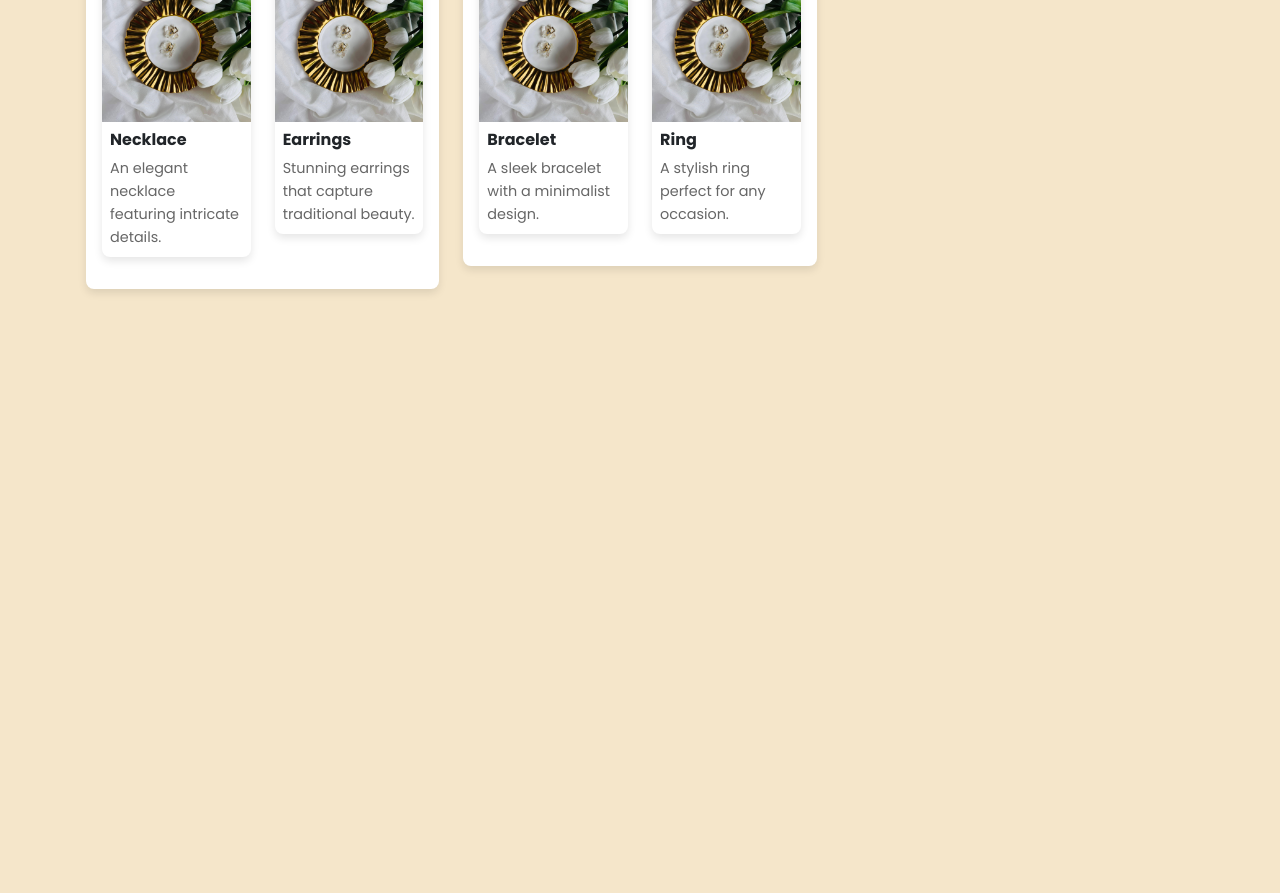
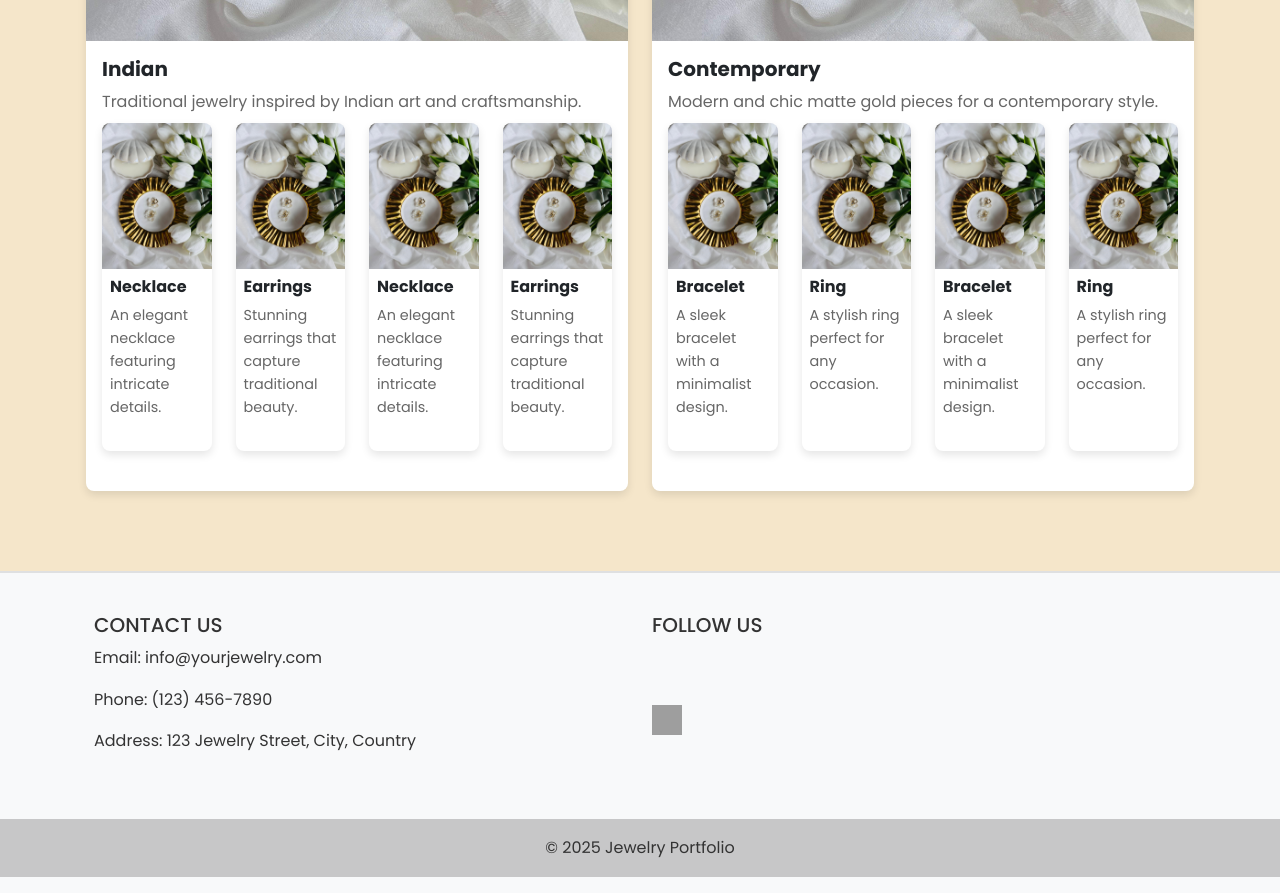
Before and after one commit to amritalok/thesmur, a Next.js app: page / in a window 1280 px wide. Shown: the part 980-1873 px from the top of the page. Before the commit the page ends 1373 px from the top, so only its background shows below. Built offline with nearby package versions, Linux system fonts and the light colour scheme; grey boxes are pictures that could not be loaded.

Commit message:
Added collection pages

```diff
--- a/src/app/components/Collection.js
+++ b/src/app/components/Collection.js
@@ -1,22 +1,28 @@
 // src/app/components/Collection.js
+import Link from 'next/link';
 export default function Collection({ title, description, imageUrl, items }) {
   return (
-    <div className="card mb-4">
+    <div className="card mb-4 h-100">
       {imageUrl && <img src={imageUrl} alt={title} className="card-img-top" />}
       <div className="card-body">
         <h5 className="card-title">{title}</h5>
         <p className="card-text">{description}</p>
         {items && items.length > 0 && (
           <div>
-            <h6>Items:</h6>
             <div className="row">
               {items.map((item) => (
-                <div className="col-6" key={item.id}>
-                  <div className="card mb-3">
-                    <img src={item.imageUrl} alt={item.name} className="card-img-top" />
+                <div className="col" key={item.id}>
+                  <div className="card h-100">
+                    <Link href={`/item/${item.id}`}>
+                      <img src={item.imageUrl} alt={item.name} className="card-img-top" />
+                    </Link>
                     <div className="card-body p-2">
-                      <h6 className="card-title" style={{ fontSize: '1rem' }}>{item.name}</h6>
-                      <p className="card-text" style={{ fontSize: '0.9rem' }}>{item.description}</p>
+                      <h6 className="card-title" style={{ fontSize: '1rem' }}>
+                        {item.name}
+                      </h6>
+                      <p className="card-text" style={{ fontSize: '0.9rem' }}>
+                        {item.description}
+                      </p>
                     </div>
                   </div>
                 </div>
--- /dev/null
+++ b/src/app/components/Footer.js
@@ -0,0 +1,31 @@
+// src/app/components/Footer.js
+'use client';
+
+export default function Footer() {
+  return (
+    <footer className="bg-light text-center text-lg-start mt-4">
+      <div className="container p-4">
+        <div className="row">
+          {/* Contact Information */}
+          <div className="col-lg-6 col-md-12 mb-4 mb-md-0">
+            <h5 className="text-uppercase">Contact Us</h5>
+            <p>Email: info@yourjewelry.com</p>
+            <p>Phone: (123) 456-7890</p>
+            <p>Address: 123 Jewelry Street, City, Country</p>
+          </div>
+          {/* Social Media */}
+          <div className="col-lg-6 col-md-12 mb-4 mb-md-0">
+            <h5 className="text-uppercase">Follow Us</h5>
+            <a href="https://www.instagram.com/the._.smur/" target="_blank" rel="noopener noreferrer">
+              <img src="/instagram.svg" alt="Instagram" width="30" height="30"></img>
+              <svg>instagram</svg>
+            </a>
+          </div>
+        </div>
+      </div>
+      <div className="text-center p-3" style={{ backgroundColor: 'rgba(0, 0, 0, 0.2)' }}>
+        © {new Date().getFullYear()} Jewelry Portfolio
+      </div>
+    </footer>
+  );
+}
--- a/src/app/components/Portfolio.js
+++ b/src/app/components/Portfolio.js
@@ -10,9 +10,9 @@ export default function Portfolio() {
       <h1 className="mb-4 text-center">The Smur</h1>
 
       {/* Bootstrap grid for cards */}
-      <div className="row gy-4">
+      <div className="row">
         {collections.map((collection) => (
-          <div className="col-sm-12 col-md-6 col-lg-4" key={collection.id}>
+          <div className="col" key={collection.id}>
             <Collection {...collection} />
           </div>
         ))}
--- a/src/app/data/collections.js
+++ b/src/app/data/collections.js
@@ -2,44 +2,68 @@
 const collections = [
   {
     id: 1,
-      title: "Indian",
-      description: "Traditional jewelry inspired by Indian art and craftsmanship.",
-      imageUrl: "/img/1.jpeg",
+    title: 'Indian',
+    description: 'Traditional jewelry inspired by Indian art and craftsmanship.',
+    imageUrl: '/img/1.jpeg',
     items: [
       {
         id: 101,
-          name: "Necklace",
-          imageUrl: "/img/1.jpeg",
-          description: "An elegant necklace featuring intricate details."
+        name: 'Necklace',
+        imageUrl: '/img/1.jpeg',
+        description: 'An elegant necklace featuring intricate details.',
       },
       {
         id: 102,
-          name: "Earrings",
-          imageUrl: "/img/1.jpeg",
-          description: "Stunning earrings that capture traditional beauty."
-        }
-      ]
+        name: 'Earrings',
+        imageUrl: '/img/1.jpeg',
+        description: 'Stunning earrings that capture traditional beauty.',
+      },
+      {
+        id: 104,
+        name: 'Necklace',
+        imageUrl: '/img/1.jpeg',
+        description: 'An elegant necklace featuring intricate details.',
+      },
+      {
+        id: 103,
+        name: 'Earrings',
+        imageUrl: '/img/1.jpeg',
+        description: 'Stunning earrings that capture traditional beauty.',
+      },
+    ],
   },
   {
     id: 2,
-      title: "Matte Gold",
-      description: "Modern and chic matte gold pieces for a contemporary style.",
-      imageUrl: "/img/1.jpeg",
+    title: 'Contemporary',
+    description: 'Modern and chic matte gold pieces for a contemporary style.',
+    imageUrl: '/img/1.jpeg',
     items: [
       {
         id: 201,
-          name: "Bracelet",
-          imageUrl: "/img/1.jpeg",
-          description: "A sleek bracelet with a minimalist design."
+        name: 'Bracelet',
+        imageUrl: '/img/1.jpeg',
+        description: 'A sleek bracelet with a minimalist design.',
       },
       {
         id: 202,
-          name: "Ring",
-          imageUrl: "/img/1.jpeg",
-          description: "A stylish ring perfect for any occasion."
-        }
-      ]
-    }
+        name: 'Ring',
+        imageUrl: '/img/1.jpeg',
+        description: 'A stylish ring perfect for any occasion.',
+      },
+      {
+        id: 203,
+        name: 'Bracelet',
+        imageUrl: '/img/1.jpeg',
+        description: 'A sleek bracelet with a minimalist design.',
+      },
+      {
+        id: 204,
+        name: 'Ring',
+        imageUrl: '/img/1.jpeg',
+        description: 'A stylish ring perfect for any occasion.',
+      },
+    ],
+  },
 ];
 
 export default collections;
--- a/src/app/globals.css
+++ b/src/app/globals.css
@@ -6,7 +6,7 @@
   --primary-color: #b76e79;
   /* Chic rose gold */
   --secondary-color: #333333;
-    --background-color: #F5E6CA;
+  --background-color: #f5e6ca;
   --card-bg: #ffffff;
   --shadow-color: rgba(0, 0, 0, 0.1);
   --font-family: 'Poppins', sans-serif;
@@ -24,6 +24,13 @@ body {
   padding: 0;
   min-height: 100vh;
   line-height: 1.6;
+}
+
+footer {
+  background-color: #fff;
+  border-top: 2px solid var(--shadow-color);
+  padding: 1rem 0;
+  text-align: center;
 }
 
 /* Container padding for layout consistency */
--- a/src/app/layout.js
+++ b/src/app/layout.js
@@ -1,7 +1,9 @@
 // src/app/layout.js
 import 'bootstrap/dist/css/bootstrap.min.css';
+// import 'bootstrap/dist/js/bootstrap.bundle.min.js'
 import './globals.css';
 import NavBar from './components/NavBar';
+import Footer from './components/Footer';
 
 export const metadata = {
   title: 'The Smur',
@@ -12,8 +14,9 @@ export default function RootLayout({ children }) {
   return (
     <html lang="en">
       <body>
-        <NavBar/>
+        <NavBar />
         {children}
+        <Footer />
       </body>
     </html>
   );
```
Also changed, not shown: src/app/item/[itemId]/page.js (added, +51 -0 lines). Lines whose indentation alone changed are shown as unchanged.
